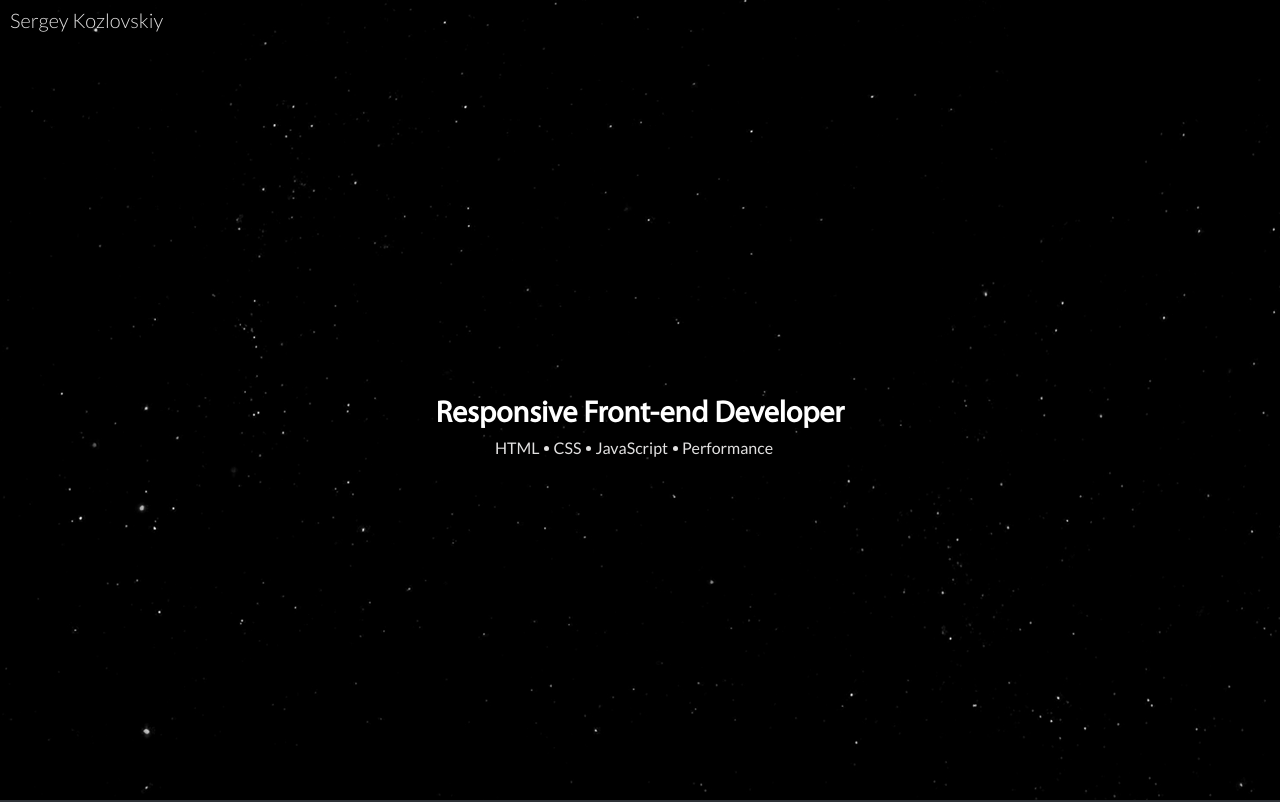
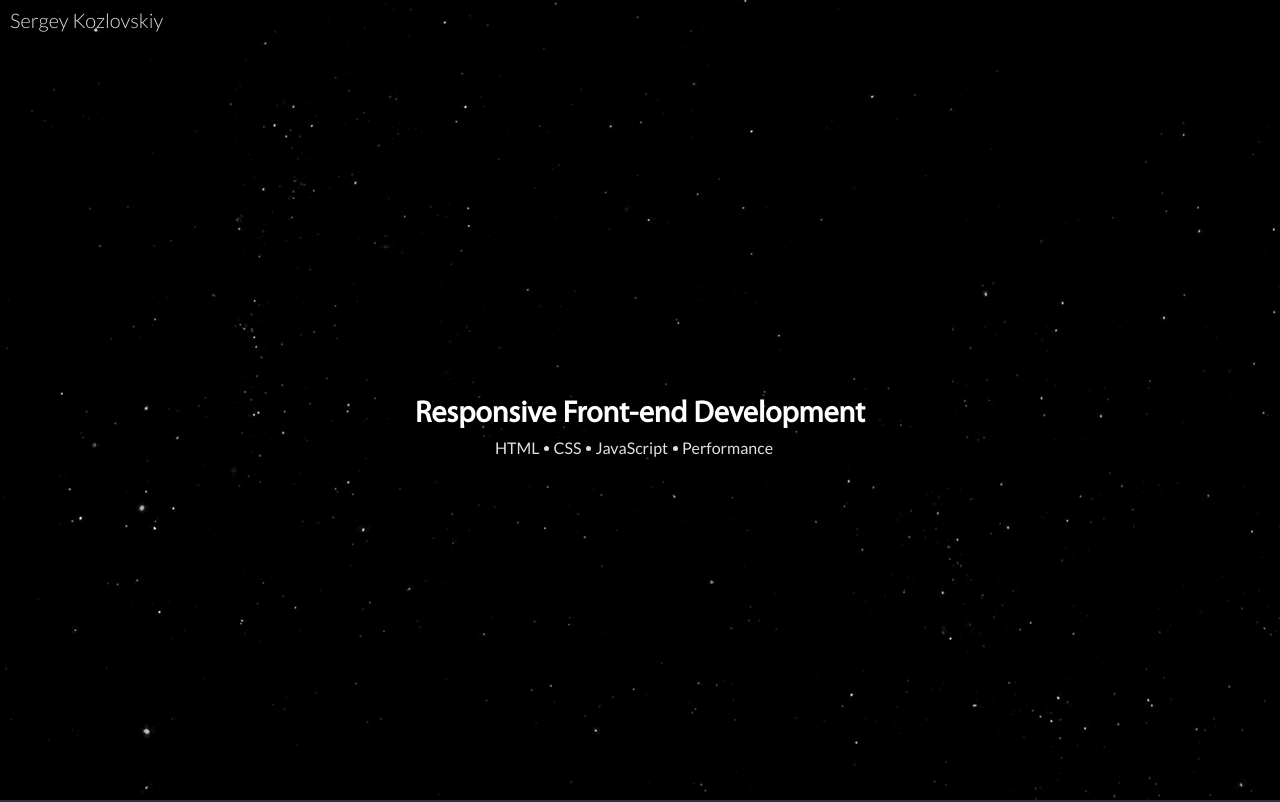
Before and after one commit to VilleWalo/portfolio, a plain HTML site: page index.html in a window 1280 px wide. Shown: the top 802 px of the page. Drawn offline with Linux system fonts and the light colour scheme.

Commit message:
2405.1512

```diff
--- a/index.html
+++ b/index.html
@@ -14,7 +14,7 @@
 		<div class="twinkling-bg"></div>
 
 		<header>
-			<h1 id="headerH1">Responsive Front-end Developer</h1>
+			<h1 id="headerH1">Responsive Front-end Development</h1>
 			<h2 id="Name">Sergey Kozlovskiy</h2>
 			<ul class='header__skill-list'>
 				<li>HTML</li>
```
